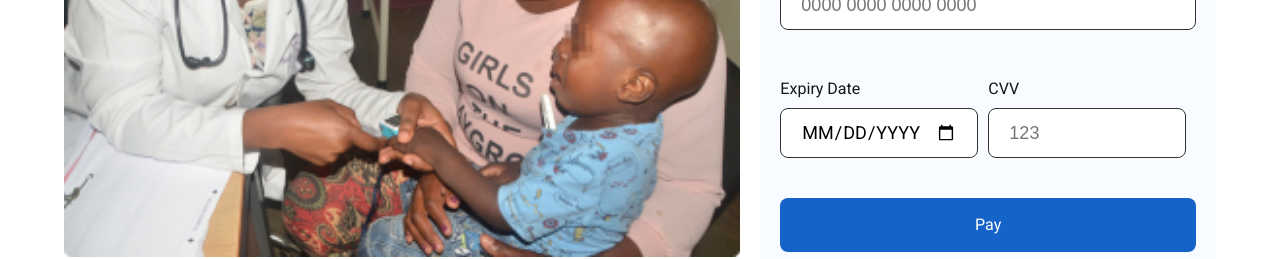
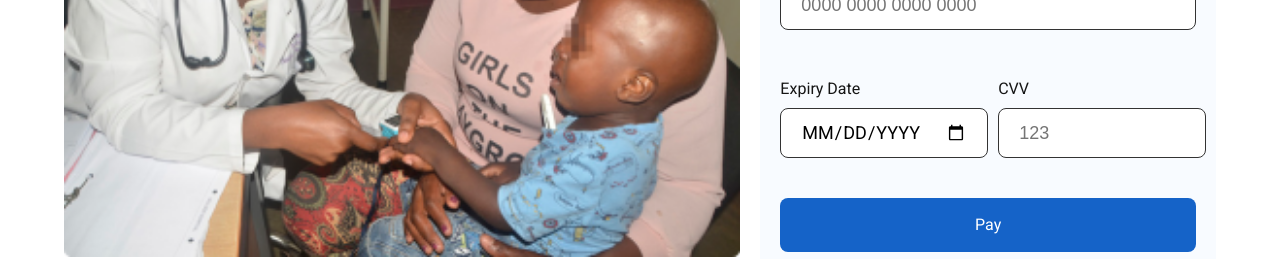
Before and after one commit to a-ww2-er/helphub, a React (Create React App) app: page /donation/payment/1 in a window 1280 px wide. Shown: the part 331-590 px from the top of the page. Built offline with nearby package versions, Linux system fonts and the light colour scheme.

Commit message:
edited payment page

```diff
--- a/src/components/payment-details/payment-details.css
+++ b/src/components/payment-details/payment-details.css
@@ -35,6 +35,7 @@
   width: 100%;
 }
 .payment .donation .input-field .pin-size div {
+  min-width: 50%;
   margin-right: 10px;
 }
 .payment .donation .input-field div {
--- a/src/components/payment-details/payment-details.scss
+++ b/src/components/payment-details/payment-details.scss
@@ -37,7 +37,7 @@
         flex-wrap: nowrap;
         width:100%;
         div{
-
+          min-width: 50%;
           margin-right: 10px ;
         }
       }
```
